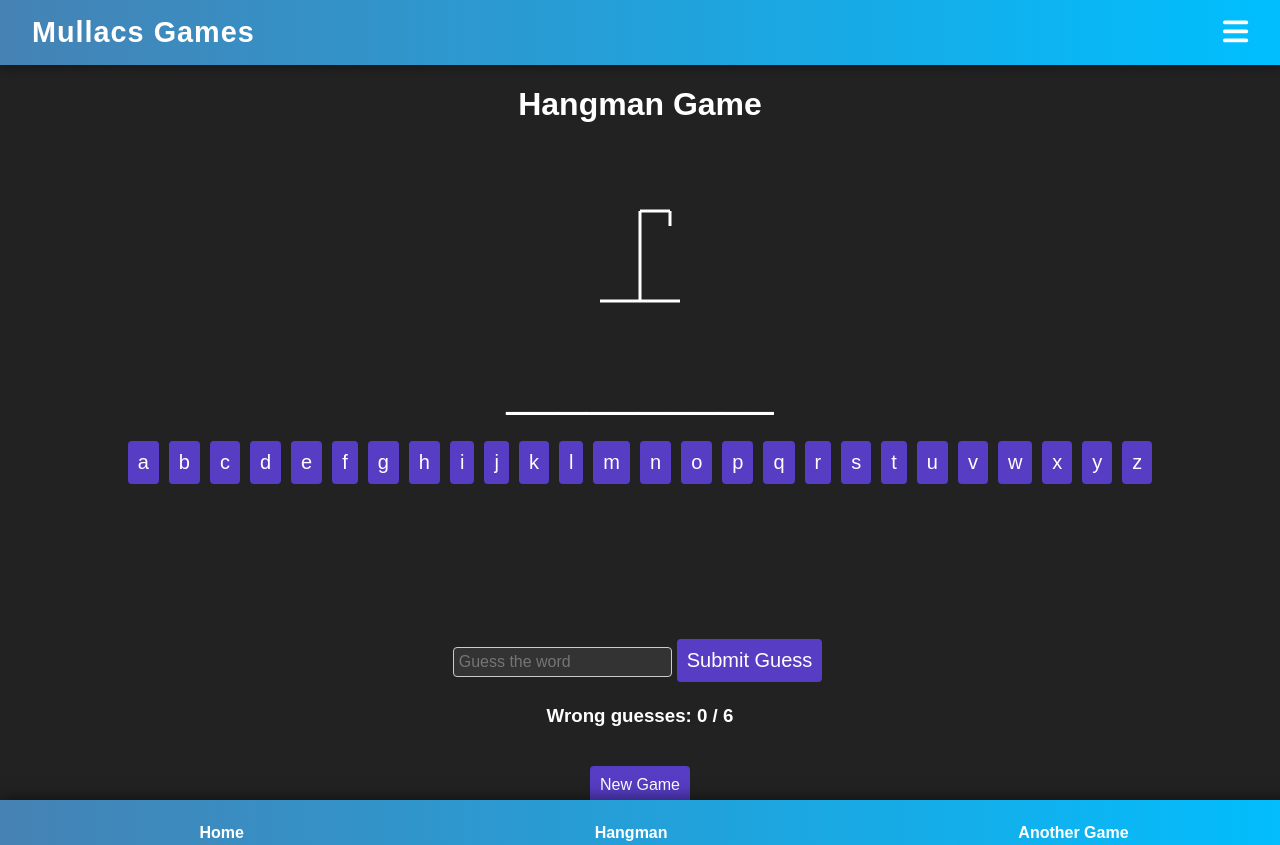
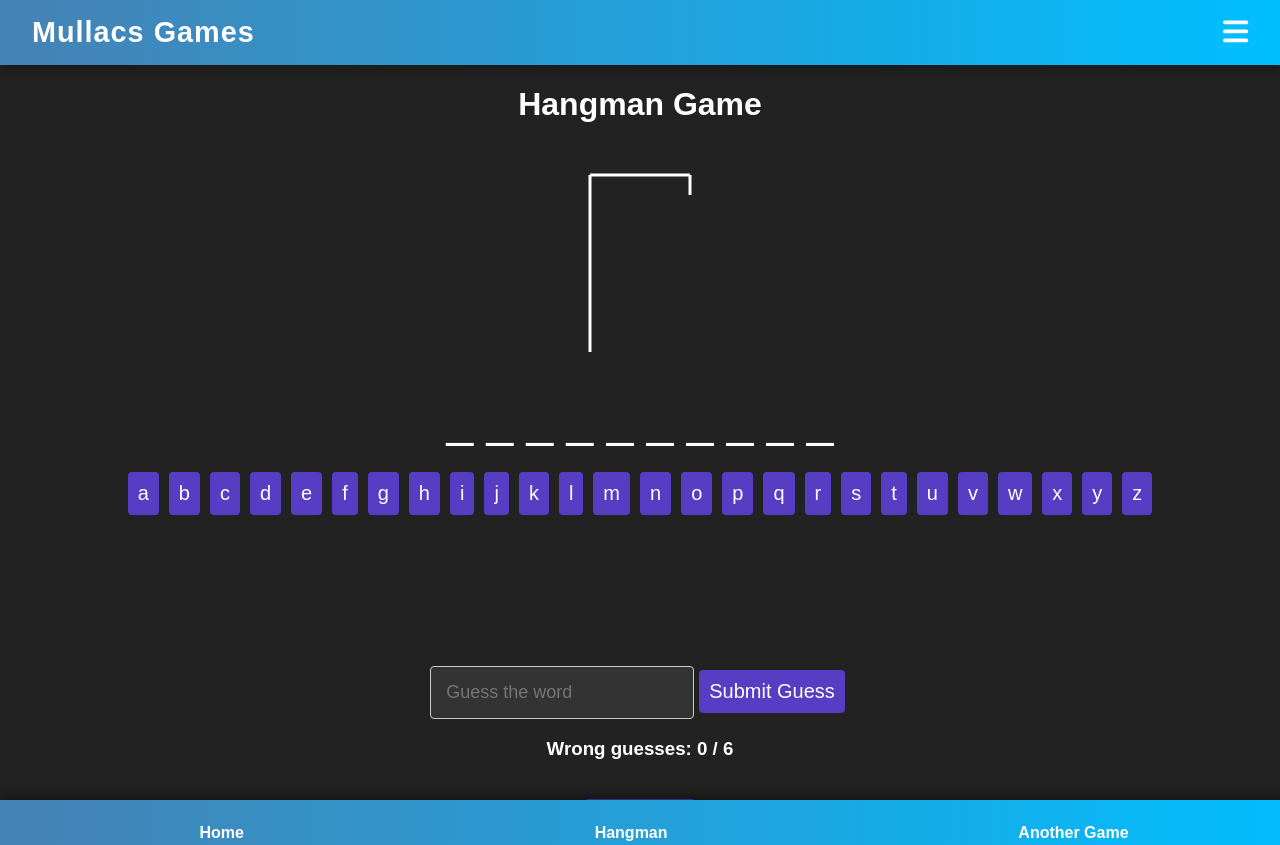
Before and after one commit to MCCLXVI/Mullacs-games, a React (Create React App) app: page /hangman in a window 1280 px wide. Built offline with nearby package versions, Linux system fonts and the light colour scheme.

Commit message:
Update Hangman.tsx

```diff
--- a/src/components/Hangman.tsx
+++ b/src/components/Hangman.tsx
@@ -71,28 +71,28 @@ function App() {
   const renderWord = () => {
     return word.split('').map((letter, i) => (
       <span key={i} className="letter">
-        {guessedLetters.includes(letter) ? letter : '_'}
+        {guessedLetters.includes(letter) ? letter : ' _'}
       </span>
     ));
   };
 
   const renderHangman = () => {
     const hangmanParts = [
-      <circle key="head" cx="80" cy="33" r="10" stroke="white" strokeWidth="3" fill="none" />,
-      <line key="body" x1="80" y1="41" x2="80" y2="70" stroke="white" strokeWidth="3" />,
-      <line key="left-arm" x1="80" y1="50" x2="65" y2="45" stroke="white" strokeWidth="3" />,
-      <line key="right-arm" x1="80" y1="50" x2="95" y2="45" stroke="white" strokeWidth="3" />,
-      <line key="left-leg" x1="80" y1="70" x2="65" y2="85" stroke="white" strokeWidth="3" />,
-      <line key="right-leg" x1="80" y1="70" x2="95" y2="85" stroke="white" strokeWidth="3" />,
+      <circle key="head" cx="150" cy="50" r="20" stroke="white" strokeWidth="3" fill="none" />,
+      <line key="body" x1="150" y1="70" x2="150" y2="140" stroke="white" strokeWidth="3" />,
+      <line key="left-arm" x1="150" y1="90" x2="120" y2="110" stroke="white" strokeWidth="3" />,
+      <line key="right-arm" x1="150" y1="90" x2="180" y2="110" stroke="white" strokeWidth="3" />,
+      <line key="left-leg" x1="150" y1="140" x2="120" y2="190" stroke="white" strokeWidth="3" />,
+      <line key="right-leg" x1="150" y1="140" x2="180" y2="190" stroke="white" strokeWidth="3" />,
     ];
 
     return (
-      <svg height="120" width="100" className="hangman">
+      <svg height="300" width="200" className="hangman">
         {hangmanParts.slice(0, wrongGuesses)}
-        <line x1="10" y1="100" x2="90" y2="100" stroke="white" strokeWidth="3" />
-        <line x1="50" y1="10" x2="50" y2="100" stroke="white" strokeWidth="3" />
-        <line x1="50" y1="10" x2="80" y2="10" stroke="white" strokeWidth="3" />
-        <line x1="80" y1="10" x2="80" y2="25" stroke="white" strokeWidth="3" />
+        <line x1="10" y1="250" x2="190" y2="250" stroke="white" strokeWidth="3" />
+        <line x1="50" y1="10" x2="50" y2="250" stroke="white" strokeWidth="3" />
+        <line x1="50" y1="10" x2="150" y2="10" stroke="white" strokeWidth="3" />
+        <line x1="150" y1="10" x2="150" y2="30" stroke="white" strokeWidth="3" />
       </svg>
     );
   };
@@ -110,7 +110,7 @@ function App() {
   return (
     <div className="App">
       <h1>Hangman Game</h1>
-      <div className="game-container"> {/* New container for centering */}
+      <div className="game-container">
         {renderHangman()}
         <div className="word">{renderWord()}</div>
         <div className="keyboard">
@@ -119,6 +119,10 @@ function App() {
               key={letter}
               onClick={() => handleGuess(letter)}
               disabled={guessedLetters.includes(letter) || gameOver}
+              style={{
+                backgroundColor: guessedLetters.includes(letter) ? '#555' : '#563dc4',
+                color: guessedLetters.includes(letter) ? '#aaa' : 'white',
+              }}
             >
               {letter}
             </button>
@@ -131,13 +135,13 @@ function App() {
             onChange={(e) => setUserGuess(e.target.value)}
             placeholder="Guess the word"
             maxLength={word.length}
-            style={{ marginTop: '20px', padding: '5px', fontSize: '16px' }}
+            style={{ marginTop: '20px', padding: '15px', fontSize: '18px' }}
           />
           <button type="submit">Submit Guess</button>
         </form>
         {renderGameStatus()}
         <h3>Wrong guesses: {wrongGuesses} / {maxLives}</h3>
-        <button onClick={resetGame} style={{ marginTop: '20px', padding: '10px', fontSize: '16px' }}>
+        <button onClick={resetGame} style={{ marginTop: '20px', padding: '10px', fontSize: '18px' }}>
           New Game
         </button>
       </div>
```
